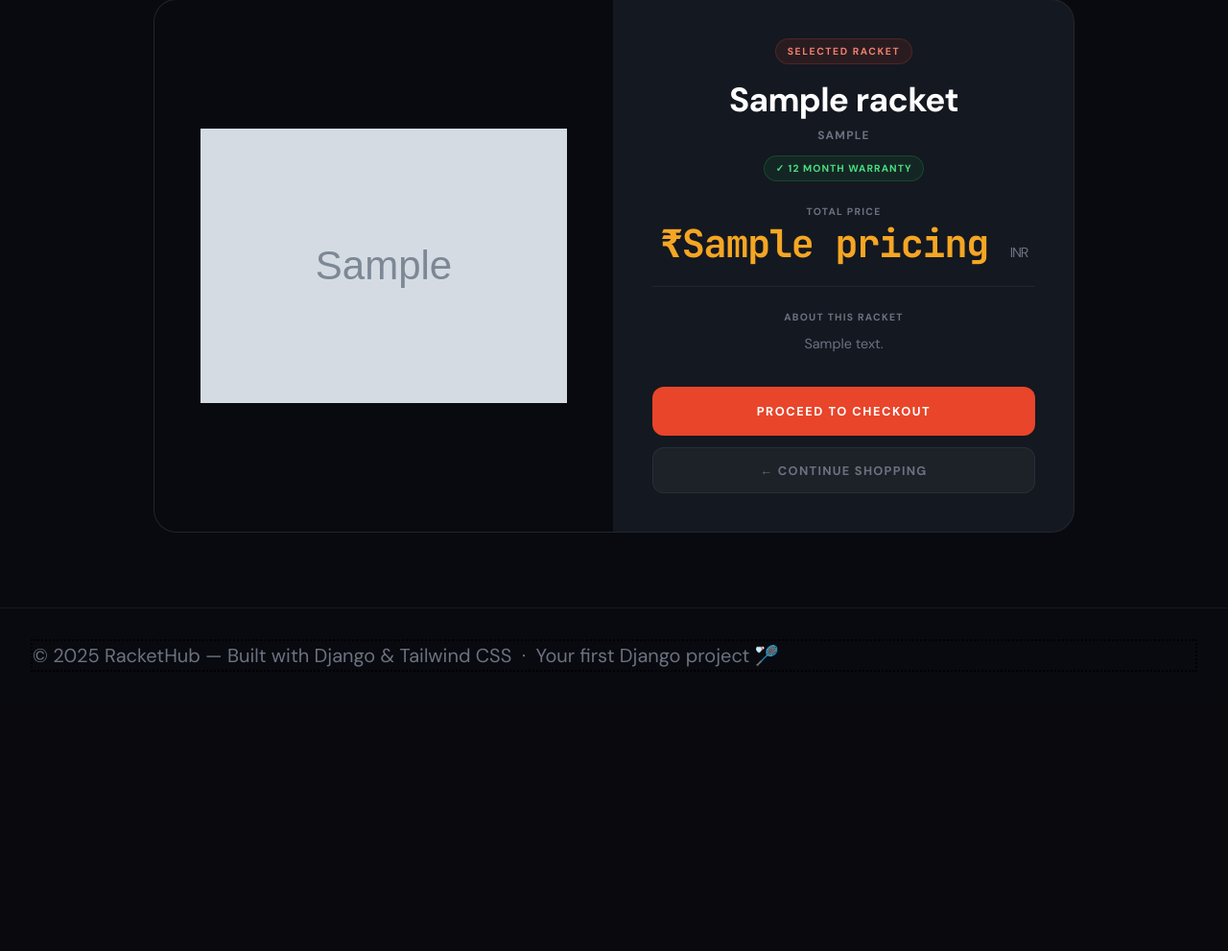
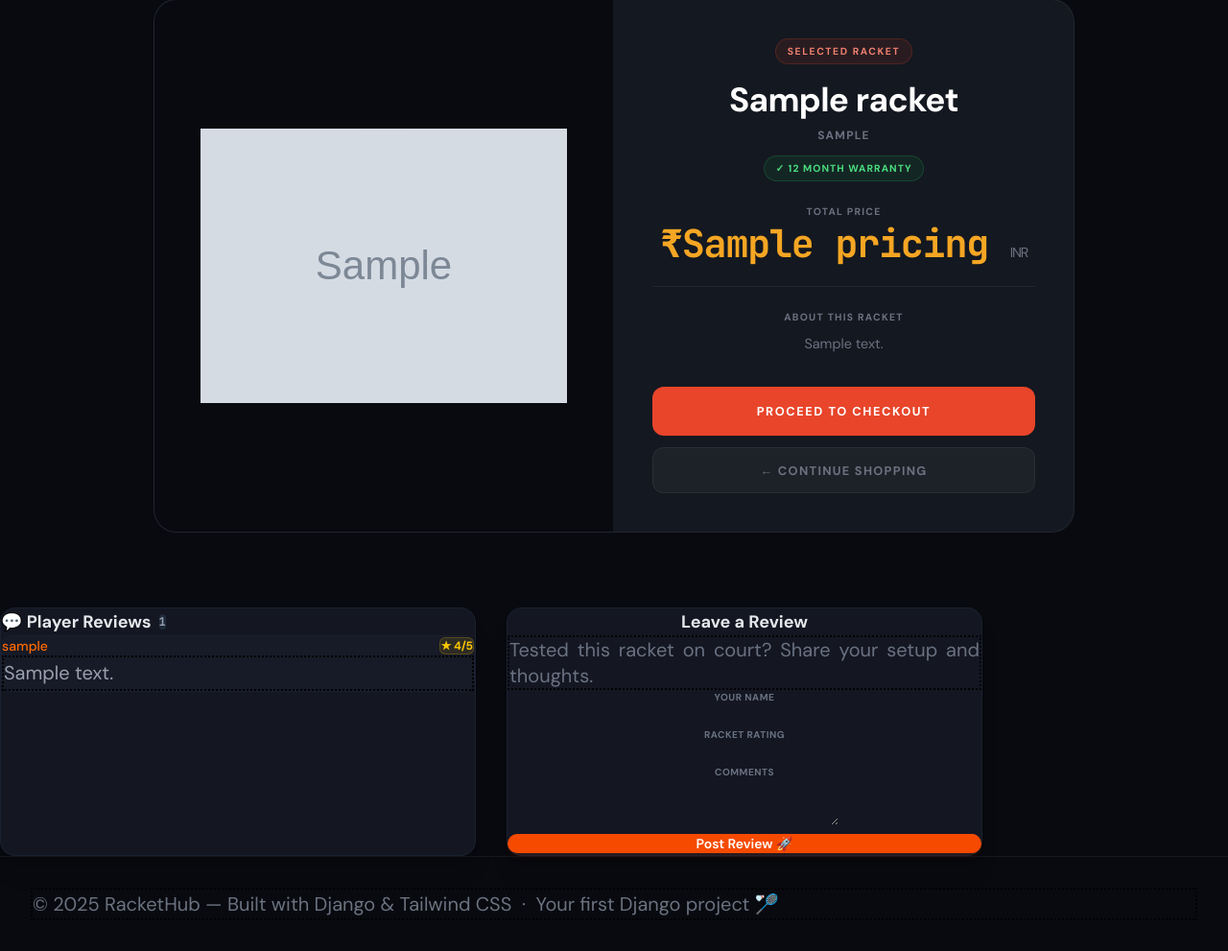
Before and after one commit to Deepsambhavani/Racket_Hub, a Django app: template DBL/templates/DBL/buy.html in a window 1280 px wide. Shown: the part 168-1159 px from the top of the page at 96% size. Before the commit the page ends 868 px from the top, so only its background shows below. Run offline with Django 3.2, Linux system fonts and the light colour scheme; the template is opened without the code that fills it: most values are stand-ins (such as "Sample title", 1, 10 or a date in 2020); grey boxes marked "Sample" are stand-in pictures; form fields are guessed from the names that the template uses; some libraries are stand-ins or nearby versions.

Commit message:
Racket_hub

```diff
--- a/DBL/templates/DBL/buy.html
+++ b/DBL/templates/DBL/buy.html
@@ -159,4 +159,70 @@
         </div>
     </div>
 </div>
+<div class="max-w-5xl mx-auto mt-12 grid grid-cols-1 md:grid-cols-2 gap-8 text-gray-100 px-4 pb-12">
+
+    <div class="bg-[#141722] border border-gray-800/60 rounded-2xl p-6 shadow-xl">
+        <h3 class="text-lg font-bold mb-4 flex items-center gap-2 text-gray-200">
+            <span>💬 Player Reviews</span>
+            <span class="text-xs bg-gray-800 text-gray-400 px-2 py-0.5 rounded-full font-mono">
+                {{ reviews|length }}
+            </span>
+        </h3>
+
+        <div class="space-y-4 max-h-[380px] overflow-y-auto pr-2 custom-scrollbar">
+            {% for review in reviews %}
+            <div class="bg-[#1a1f2c]/50 border border-gray-800/40 p-4 rounded-xl">
+                <div class="flex justify-between items-center mb-2">
+                    <span class="font-medium text-orange-500 text-sm">{{ review.user_name }}</span>
+                    <span class="text-xs text-yellow-400 font-bold bg-yellow-400/10 px-2 py-0.5 rounded-md border border-yellow-400/20">
+                        ★ {{ review.rating }}/5
+                    </span>
+                </div>
+                <p class="text-xs text-gray-400 leading-relaxed">{{ review.comment }}</p>
+            </div>
+            {% empty %}
+            <div class="text-center py-12 text-gray-600 text-sm border border-dashed border-gray-800/40 rounded-xl">
+                No reviews yet for this model. Be the first to add yours!
+            </div>
+            {% endfor %}
+        </div>
+    </div>
+
+    <div class="bg-[#141722] border border-gray-800/60 rounded-2xl p-6 shadow-xl flex flex-col justify-between">
+        <div>
+            <h3 class="text-lg font-bold mb-1 text-gray-200">Leave a Review</h3>
+            <p class="text-xs text-gray-500 mb-4">Tested this racket on court? Share your setup and thoughts.</p>
+        </div>
+
+        <form method="post" class="space-y-4">
+            {% csrf_token %}
+
+            <div>
+                <label class="block text-[10px] font-bold text-gray-500 uppercase tracking-wider mb-1.5">Your Name</label>
+                {{ form.user_name }}
+            </div>
+
+            <div>
+                <label class="block text-[10px] font-bold text-gray-500 uppercase tracking-wider mb-1.5">Racket Rating</label>
+                {{ form.rating }}
+            </div>
+
+            <div>
+                <label class="block text-[10px] font-bold text-gray-500 uppercase tracking-wider mb-1.5">Comments</label>
+                {{ form.comment }}
+            </div>
+
+            <button type="submit" class="w-full bg-orange-600 hover:bg-orange-700 text-white font-semibold text-sm py-3 px-4 rounded-xl transition duration-150 transform active:scale-[0.99] shadow-md shadow-orange-900/20">
+                Post Review 🚀
+            </button>
+        </form>
+    </div>
+</div>
+
+<style>
+    .custom-scrollbar::-webkit-scrollbar { width: 5px; }
+    .custom-scrollbar::-webkit-scrollbar-track { background: transparent; }
+    .custom-scrollbar::-webkit-scrollbar-thumb { background: #1f2937; border-radius: 99px; }
+    .custom-scrollbar::-webkit-scrollbar-thumb:hover { background: #ea580c; }
+</style>
 {% endblock content %}
--- a/theme/static/css/dist/styles.css
+++ b/theme/static/css/dist/styles.css
@@ -13,6 +13,8 @@
     --color-red-600: oklch(57.7% 0.245 27.325);
     --color-orange-500: oklch(70.5% 0.213 47.604);
     --color-orange-600: oklch(64.6% 0.222 41.116);
+    --color-orange-700: oklch(55.3% 0.195 38.402);
+    --color-orange-900: oklch(40.8% 0.123 38.172);
     --color-amber-400: oklch(82.8% 0.189 84.429);
     --color-yellow-400: oklch(85.2% 0.199 91.936);
     --color-slate-100: oklch(96.8% 0.007 247.896);
@@ -23,11 +25,18 @@
     --color-slate-900: oklch(20.8% 0.042 265.755);
     --color-slate-950: oklch(12.9% 0.042 264.695);
     --color-gray-50: oklch(98.5% 0.002 247.839);
+    --color-gray-100: oklch(96.7% 0.003 264.542);
+    --color-gray-200: oklch(92.8% 0.006 264.531);
+    --color-gray-400: oklch(70.7% 0.022 261.325);
+    --color-gray-500: oklch(55.1% 0.027 264.364);
+    --color-gray-600: oklch(44.6% 0.03 256.802);
+    --color-gray-800: oklch(27.8% 0.033 256.848);
     --color-black: #000;
     --color-white: #fff;
     --spacing: 0.25rem;
     --container-2xl: 42rem;
     --container-4xl: 56rem;
+    --container-5xl: 64rem;
     --container-7xl: 80rem;
     --text-xs: 0.75rem;
     --text-xs--line-height: calc(1 / 0.75);
@@ -49,6 +58,7 @@
     --text-6xl--line-height: 1;
     --font-weight-light: 300;
     --font-weight-medium: 500;
+    --font-weight-semibold: 600;
     --font-weight-bold: 700;
     --font-weight-black: 900;
     --tracking-tight: -0.025em;
@@ -58,6 +68,8 @@
     --tracking-widest: 0.1em;
     --leading-normal: 1.5;
     --leading-relaxed: 1.625;
+    --radius-md: 0.375rem;
+    --radius-xl: 0.75rem;
     --radius-2xl: 1rem;
     --radius-3xl: 1.5rem;
     --ease-in-out: cubic-bezier(0.4, 0, 0.2, 1);
@@ -242,23 +254,71 @@
   .mx-auto {
     margin-inline: auto;
   }
+  .mt-12 {
+    margin-top: calc(var(--spacing) * 12);
+  }
+  .mb-1 {
+    margin-bottom: calc(var(--spacing) * 1);
+  }
+  .mb-1\.5 {
+    margin-bottom: calc(var(--spacing) * 1.5);
+  }
+  .mb-2 {
+    margin-bottom: calc(var(--spacing) * 2);
+  }
+  .mb-4 {
+    margin-bottom: calc(var(--spacing) * 4);
+  }
   .block {
     display: block;
   }
   .flex {
     display: flex;
   }
+  .grid {
+    display: grid;
+  }
+  .table {
+    display: table;
+  }
   .h-16 {
     height: calc(var(--spacing) * 16);
+  }
+  .h-24 {
+    height: calc(var(--spacing) * 24);
   }
   .h-screen {
     height: 100vh;
   }
+  .max-h-\[380px\] {
+    max-height: 380px;
+  }
   .w-16 {
     width: calc(var(--spacing) * 16);
   }
+  .w-full {
+    width: 100%;
+  }
+  .max-w-5xl {
+    max-width: var(--container-5xl);
+  }
+  .border-collapse {
+    border-collapse: collapse;
+  }
   .transform {
     transform: var(--tw-rotate-x,) var(--tw-rotate-y,) var(--tw-rotate-z,) var(--tw-skew-x,) var(--tw-skew-y,);
+  }
+  .resize {
+    resize: both;
+  }
+  .resize-none {
+    resize: none;
+  }
+  .grid-cols-1 {
+    grid-template-columns: repeat(1, minmax(0, 1fr));
+  }
+  .flex-col {
+    flex-direction: column;
   }
   .flex-wrap {
     flex-wrap: wrap;
@@ -266,18 +326,140 @@
   .items-center {
     align-items: center;
   }
+  .justify-between {
+    justify-content: space-between;
+  }
   .justify-center {
     justify-content: center;
+  }
+  .gap-2 {
+    gap: calc(var(--spacing) * 2);
+  }
+  .gap-8 {
+    gap: calc(var(--spacing) * 8);
+  }
+  .space-y-4 {
+    :where(& > :not(:last-child)) {
+      --tw-space-y-reverse: 0;
+      margin-block-start: calc(calc(var(--spacing) * 4) * var(--tw-space-y-reverse));
+      margin-block-end: calc(calc(var(--spacing) * 4) * calc(1 - var(--tw-space-y-reverse)));
+    }
+  }
+  .overflow-y-auto {
+    overflow-y: auto;
+  }
+  .rounded-2xl {
+    border-radius: var(--radius-2xl);
+  }
+  .rounded-full {
+    border-radius: calc(infinity * 1px);
+  }
+  .rounded-md {
+    border-radius: var(--radius-md);
+  }
+  .rounded-xl {
+    border-radius: var(--radius-xl);
   }
   .border {
     border-style: var(--tw-border-style);
     border-width: 1px;
   }
+  .border-dashed {
+    --tw-border-style: dashed;
+    border-style: dashed;
+  }
+  .border-gray-800 {
+    border-color: var(--color-gray-800);
+  }
+  .border-gray-800\/40 {
+    border-color: color-mix(in srgb, oklch(27.8% 0.033 256.848) 40%, transparent);
+    @supports (color: color-mix(in lab, red, red)) {
+      border-color: color-mix(in oklab, var(--color-gray-800) 40%, transparent);
+    }
+  }
+  .border-gray-800\/60 {
+    border-color: color-mix(in srgb, oklch(27.8% 0.033 256.848) 60%, transparent);
+    @supports (color: color-mix(in lab, red, red)) {
+      border-color: color-mix(in oklab, var(--color-gray-800) 60%, transparent);
+    }
+  }
+  .border-yellow-400 {
+    border-color: var(--color-yellow-400);
+  }
+  .border-yellow-400\/20 {
+    border-color: color-mix(in srgb, oklch(85.2% 0.199 91.936) 20%, transparent);
+    @supports (color: color-mix(in lab, red, red)) {
+      border-color: color-mix(in oklab, var(--color-yellow-400) 20%, transparent);
+    }
+  }
+  .bg-\[\#1a1f2c\]\/50 {
+    background-color: color-mix(in oklab, #1a1f2c 50%, transparent);
+  }
+  .bg-\[\#11141d\] {
+    background-color: #11141d;
+  }
+  .bg-\[\#141722\] {
+    background-color: #141722;
+  }
   .bg-gray-50 {
     background-color: var(--color-gray-50);
   }
+  .bg-gray-800 {
+    background-color: var(--color-gray-800);
+  }
+  .bg-orange-600 {
+    background-color: var(--color-orange-600);
+  }
+  .bg-yellow-400 {
+    background-color: var(--color-yellow-400);
+  }
+  .bg-yellow-400\/10 {
+    background-color: color-mix(in srgb, oklch(85.2% 0.199 91.936) 10%, transparent);
+    @supports (color: color-mix(in lab, red, red)) {
+      background-color: color-mix(in oklab, var(--color-yellow-400) 10%, transparent);
+    }
+  }
   .object-contain {
     object-fit: contain;
+  }
+  .p-4 {
+    padding: calc(var(--spacing) * 4);
+  }
+  .p-6 {
+    padding: calc(var(--spacing) * 6);
+  }
+  .px-2 {
+    padding-inline: calc(var(--spacing) * 2);
+  }
+  .px-4 {
+    padding-inline: calc(var(--spacing) * 4);
+  }
+  .py-0 {
+    padding-block: calc(var(--spacing) * 0);
+  }
+  .py-0\.5 {
+    padding-block: calc(var(--spacing) * 0.5);
+  }
+  .py-2 {
+    padding-block: calc(var(--spacing) * 2);
+  }
+  .py-2\.5 {
+    padding-block: calc(var(--spacing) * 2.5);
+  }
+  .py-3 {
+    padding-block: calc(var(--spacing) * 3);
+  }
+  .py-12 {
+    padding-block: calc(var(--spacing) * 12);
+  }
+  .pr-2 {
+    padding-right: calc(var(--spacing) * 2);
+  }
+  .pb-12 {
+    padding-bottom: calc(var(--spacing) * 12);
+  }
+  .text-center {
+    text-align: center;
   }
   .font-mono {
     font-family: var(--font-mono);
@@ -289,16 +471,101 @@
     font-size: var(--text-5xl);
     line-height: var(--tw-leading, var(--text-5xl--line-height));
   }
+  .text-lg {
+    font-size: var(--text-lg);
+    line-height: var(--tw-leading, var(--text-lg--line-height));
+  }
+  .text-sm {
+    font-size: var(--text-sm);
+    line-height: var(--tw-leading, var(--text-sm--line-height));
+  }
+  .text-xs {
+    font-size: var(--text-xs);
+    line-height: var(--tw-leading, var(--text-xs--line-height));
+  }
+  .text-\[10px\] {
+    font-size: 10px;
+  }
   .leading-normal {
     --tw-leading: var(--leading-normal);
     line-height: var(--leading-normal);
+  }
+  .leading-relaxed {
+    --tw-leading: var(--leading-relaxed);
+    line-height: var(--leading-relaxed);
+  }
+  .font-bold {
+    --tw-font-weight: var(--font-weight-bold);
+    font-weight: var(--font-weight-bold);
+  }
+  .font-medium {
+    --tw-font-weight: var(--font-weight-medium);
+    font-weight: var(--font-weight-medium);
+  }
+  .font-semibold {
+    --tw-font-weight: var(--font-weight-semibold);
+    font-weight: var(--font-weight-semibold);
   }
   .tracking-normal {
     --tw-tracking: var(--tracking-normal);
     letter-spacing: var(--tracking-normal);
   }
+  .tracking-wider {
+    --tw-tracking: var(--tracking-wider);
+    letter-spacing: var(--tracking-wider);
+  }
   .text-black {
     color: var(--color-black);
+  }
+  .text-gray-100 {
+    color: var(--color-gray-100);
+  }
+  .text-gray-200 {
+    color: var(--color-gray-200);
+  }
+  .text-gray-400 {
+    color: var(--color-gray-400);
+  }
+  .text-gray-500 {
+    color: var(--color-gray-500);
+  }
+  .text-gray-600 {
+    color: var(--color-gray-600);
+  }
+  .text-orange-500 {
+    color: var(--color-orange-500);
+  }
+  .text-white {
+    color: var(--color-white);
+  }
+  .text-yellow-400 {
+    color: var(--color-yellow-400);
+  }
+  .uppercase {
+    text-transform: uppercase;
+  }
+  .underline {
+    text-decoration-line: underline;
+  }
+  .shadow-md {
+    --tw-shadow: 0 4px 6px -1px var(--tw-shadow-color, rgb(0 0 0 / 0.1)), 0 2px 4px -2px var(--tw-shadow-color, rgb(0 0 0 / 0.1));
+    box-shadow: var(--tw-inset-shadow), var(--tw-inset-ring-shadow), var(--tw-ring-offset-shadow), var(--tw-ring-shadow), var(--tw-shadow);
+  }
+  .shadow-xl {
+    --tw-shadow: 0 20px 25px -5px var(--tw-shadow-color, rgb(0 0 0 / 0.1)), 0 8px 10px -6px var(--tw-shadow-color, rgb(0 0 0 / 0.1));
+    box-shadow: var(--tw-inset-shadow), var(--tw-inset-ring-shadow), var(--tw-ring-offset-shadow), var(--tw-ring-shadow), var(--tw-shadow);
+  }
+  .shadow-orange-900 {
+    --tw-shadow-color: oklch(40.8% 0.123 38.172);
+    @supports (color: color-mix(in lab, red, red)) {
+      --tw-shadow-color: color-mix(in oklab, var(--color-orange-900) var(--tw-shadow-alpha), transparent);
+    }
+  }
+  .shadow-orange-900\/20 {
+    --tw-shadow-color: color-mix(in srgb, oklch(40.8% 0.123 38.172) 20%, transparent);
+    @supports (color: color-mix(in lab, red, red)) {
+      --tw-shadow-color: color-mix(in oklab, color-mix(in oklab, var(--color-orange-900) 20%, transparent) var(--tw-shadow-alpha), transparent);
+    }
   }
   .outline {
     outline-style: var(--tw-outline-style);
@@ -312,6 +579,36 @@
     transition-property: color, background-color, border-color, outline-color, text-decoration-color, fill, stroke, --tw-gradient-from, --tw-gradient-via, --tw-gradient-to, opacity, box-shadow, transform, translate, scale, rotate, filter, -webkit-backdrop-filter, backdrop-filter, display, content-visibility, overlay, pointer-events;
     transition-timing-function: var(--tw-ease, var(--default-transition-timing-function));
     transition-duration: var(--tw-duration, var(--default-transition-duration));
+  }
+  .duration-150 {
+    --tw-duration: 150ms;
+    transition-duration: 150ms;
+  }
+  .outline-none {
+    --tw-outline-style: none;
+    outline-style: none;
+  }
+  .hover\:bg-orange-700 {
+    &:hover {
+      @media (hover: hover) {
+        background-color: var(--color-orange-700);
+      }
+    }
+  }
+  .focus\:border-orange-500 {
+    &:focus {
+      border-color: var(--color-orange-500);
+    }
+  }
+  .active\:scale-\[0\.99\] {
+    &:active {
+      scale: 0.99;
+    }
+  }
+  .md\:grid-cols-2 {
+    @media (width >= 48rem) {
+      grid-template-columns: repeat(2, minmax(0, 1fr));
+    }
   }
 }
 @property --tw-rotate-x {
@@ -334,6 +631,11 @@
   syntax: "*";
   inherits: false;
 }
+@property --tw-space-y-reverse {
+  syntax: "*";
+  inherits: false;
+  initial-value: 0;
+}
 @property --tw-border-style {
   syntax: "*";
   inherits: false;
@@ -343,9 +645,78 @@
   syntax: "*";
   inherits: false;
 }
+@property --tw-font-weight {
+  syntax: "*";
+  inherits: false;
+}
 @property --tw-tracking {
   syntax: "*";
   inherits: false;
+}
+@property --tw-shadow {
+  syntax: "*";
+  inherits: false;
+  initial-value: 0 0 #0000;
+}
+@property --tw-shadow-color {
+  syntax: "*";
+  inherits: false;
+}
+@property --tw-shadow-alpha {
+  syntax: "<percentage>";
+  inherits: false;
+  initial-value: 100%;
+}
+@property --tw-inset-shadow {
+  syntax: "*";
+  inherits: false;
+  initial-value: 0 0 #0000;
+}
+@property --tw-inset-shadow-color {
+  syntax: "*";
+  inherits: false;
+}
+@property --tw-inset-shadow-alpha {
+  syntax: "<percentage>";
+  inherits: false;
+  initial-value: 100%;
+}
+@property --tw-ring-color {
+  syntax: "*";
+  inherits: false;
+}
+@property --tw-ring-shadow {
+  syntax: "*";
+  inherits: false;
+  initial-value: 0 0 #0000;
+}
+@property --tw-inset-ring-color {
+  syntax: "*";
+  inherits: false;
+}
+@property --tw-inset-ring-shadow {
+  syntax: "*";
+  inherits: false;
+  initial-value: 0 0 #0000;
+}
+@property --tw-ring-inset {
+  syntax: "*";
+  inherits: false;
+}
+@property --tw-ring-offset-width {
+  syntax: "<length>";
+  inherits: false;
+  initial-value: 0px;
+}
+@property --tw-ring-offset-color {
+  syntax: "*";
+  inherits: false;
+  initial-value: #fff;
+}
+@property --tw-ring-offset-shadow {
+  syntax: "*";
+  inherits: false;
+  initial-value: 0 0 #0000;
 }
 @property --tw-outline-style {
   syntax: "*";
@@ -388,6 +759,10 @@
   syntax: "*";
   inherits: false;
 }
+@property --tw-duration {
+  syntax: "*";
+  inherits: false;
+}
 @layer properties {
   @supports ((-webkit-hyphens: none) and (not (margin-trim: inline))) or ((-moz-orient: inline) and (not (color:rgb(from red r g b)))) {
     *, ::before, ::after, ::backdrop {
@@ -396,9 +771,25 @@
       --tw-rotate-z: initial;
       --tw-skew-x: initial;
       --tw-skew-y: initial;
+      --tw-space-y-reverse: 0;
       --tw-border-style: solid;
       --tw-leading: initial;
+      --tw-font-weight: initial;
       --tw-tracking: initial;
+      --tw-shadow: 0 0 #0000;
+      --tw-shadow-color: initial;
+      --tw-shadow-alpha: 100%;
+      --tw-inset-shadow: 0 0 #0000;
+      --tw-inset-shadow-color: initial;
+      --tw-inset-shadow-alpha: 100%;
+      --tw-ring-color: initial;
+      --tw-ring-shadow: 0 0 #0000;
+      --tw-inset-ring-color: initial;
+      --tw-inset-ring-shadow: 0 0 #0000;
+      --tw-ring-inset: initial;
+      --tw-ring-offset-width: 0px;
+      --tw-ring-offset-color: #fff;
+      --tw-ring-offset-shadow: 0 0 #0000;
       --tw-outline-style: solid;
       --tw-backdrop-blur: initial;
       --tw-backdrop-brightness: initial;
@@ -409,6 +800,7 @@
       --tw-backdrop-opacity: initial;
       --tw-backdrop-saturate: initial;
       --tw-backdrop-sepia: initial;
+      --tw-duration: initial;
     }
   }
 }
```
Also changed, not shown: DBL/forms.py (+22 -1 lines), DBL/views.py (+19 -5 lines).
